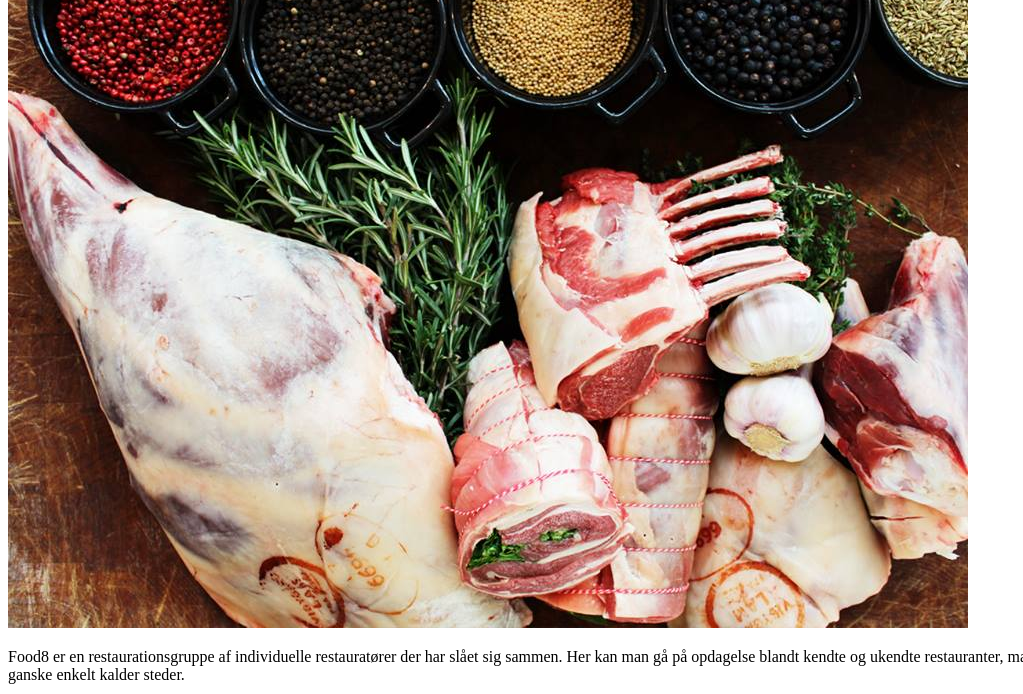
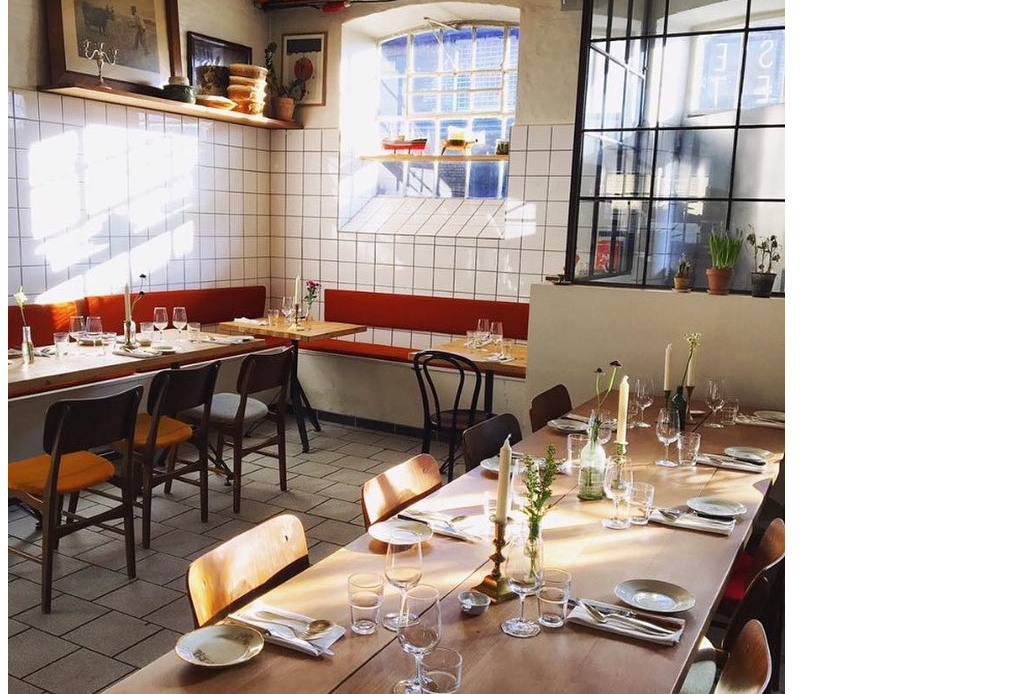
Before and after one commit to mikeparayno/food8, a plain HTML site: page index.html in a window 1280 px wide. Shown: the part 1891-2585 px from the top of the page, without its empty margins (0-1023 px from the left). Drawn offline with Linux system fonts and the light colour scheme.

Commit message:
nyt billede til food8

```diff
--- a/index.html
+++ b/index.html
@@ -51,7 +51,7 @@
                     <img src="logo.png">
                 </div>
                 <div class="bagg_img">
-                    <img src="img/cleavers5.jpg">
+                    <img src="img/spisehuset4.jpg">
                 </div>
             </div>
             <div class="food8_tekst">
```
Also changed, not shown: img/spisehuset4.jpg (added).
